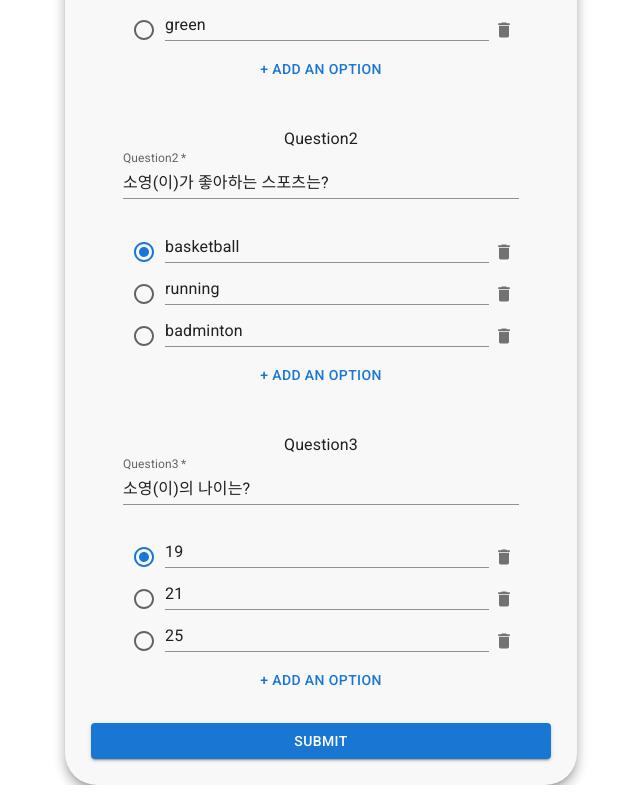
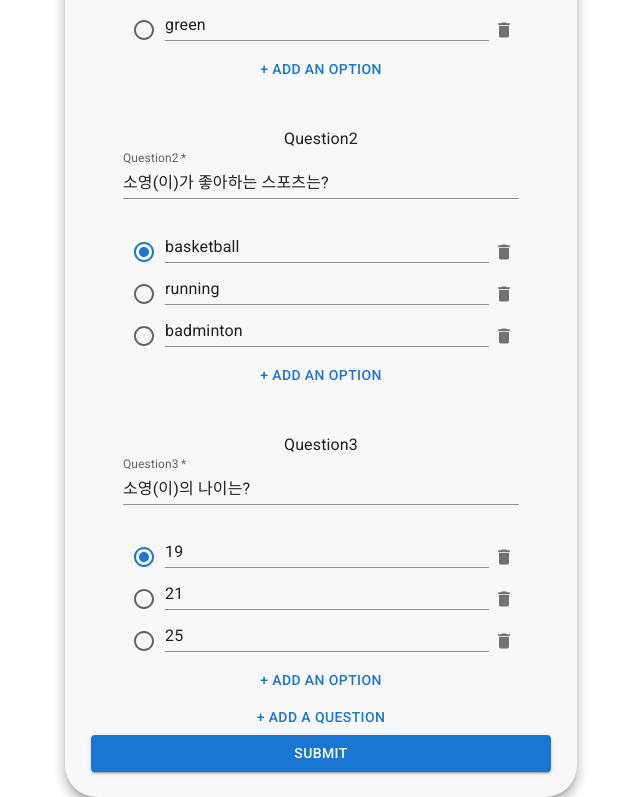
Before and after one commit to yumin-jung/ID311-Final-Project, a Next.js app in the folder client/: page /makeQuiz in a window 1280 px wide. Shown: the part 312-1109 px from the top of the page, without its empty margins (319-959 px from the left). Built offline with nearby package versions, Linux system fonts and the light colour scheme.

Commit message:
Implement add question

```diff
--- a/client/pages/makeQuiz.js
+++ b/client/pages/makeQuiz.js
@@ -1,3 +1,4 @@
+import React, { useState } from 'react';
 import MakeOneQuestion from '../components/MakeOneQuestion';
 import Button from '@mui/material/Button';
 import IconButton from '@mui/material/IconButton';
@@ -11,6 +12,13 @@ export default function Quiz() {
     qBundle.push({ question: '소영(이)가 좋아하는 색깔은?', options: ['blue', 'red', 'green'], selected: 0 });
     qBundle.push({ question: '소영(이)가 좋아하는 스포츠는?', options: ['basketball', 'running', 'badminton'], selected: 0 });
     qBundle.push({ question: '소영(이)의 나이는?', options: ['19', '21', '25'], selected: 0 });
+    const [questionList, setquestionList] = useState(qBundle);
+
+    const AddQuestion = () => {
+        let questions = [...questionList];
+        questions.push({ question: '유민(이)의', options: [''], selected: 0 });
+        setquestionList(questions);
+    }
 
     const sendData = () => {
         console.log(qBundle);
@@ -36,7 +44,7 @@ export default function Quiz() {
                     width: '40%',
                 }}
             >
-                {qBundle.map((bundles, idx) => (
+                {questionList.map((bundles, idx) => (
                     <MakeOneQuestion key={idx}
                         order={idx + 1}
                         question={bundles.question}
@@ -44,9 +52,11 @@ export default function Quiz() {
                         presetRadio={bundles.selected}
                         loadData={loadData} />
                 ))}
-                <IconButton aria-label="add">
-                    {/* <AddIcon /> */}
-                </IconButton>
+                <Button
+                    onClick={AddQuestion}
+                    fullWidth
+                > + Add a question
+                </Button>
                 <Button
                     variant='contained'
                     fullWidth
```
